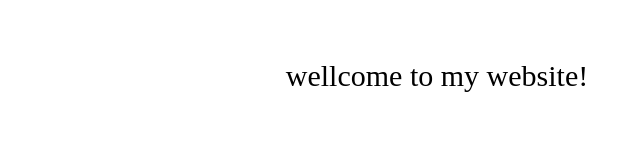
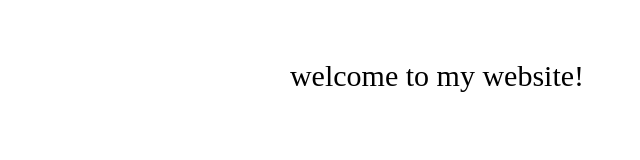
Before and after one commit to saheelsk/SSK, a plain HTML site: page index.html in a window 1280 px wide. Shown: the full height of the page, 203-843 px from the left. Drawn offline with Linux system fonts and the light colour scheme.

Commit message:
Update index.html

```diff
--- a/index.html
+++ b/index.html
@@ -11,7 +11,7 @@
 
   <button id="mode">change mode</button>
 
-<p>wellcome to my website!</p>
+<p>welcome to my website!</p>
   <script src="script.js"></script>
 </body>
 
```
